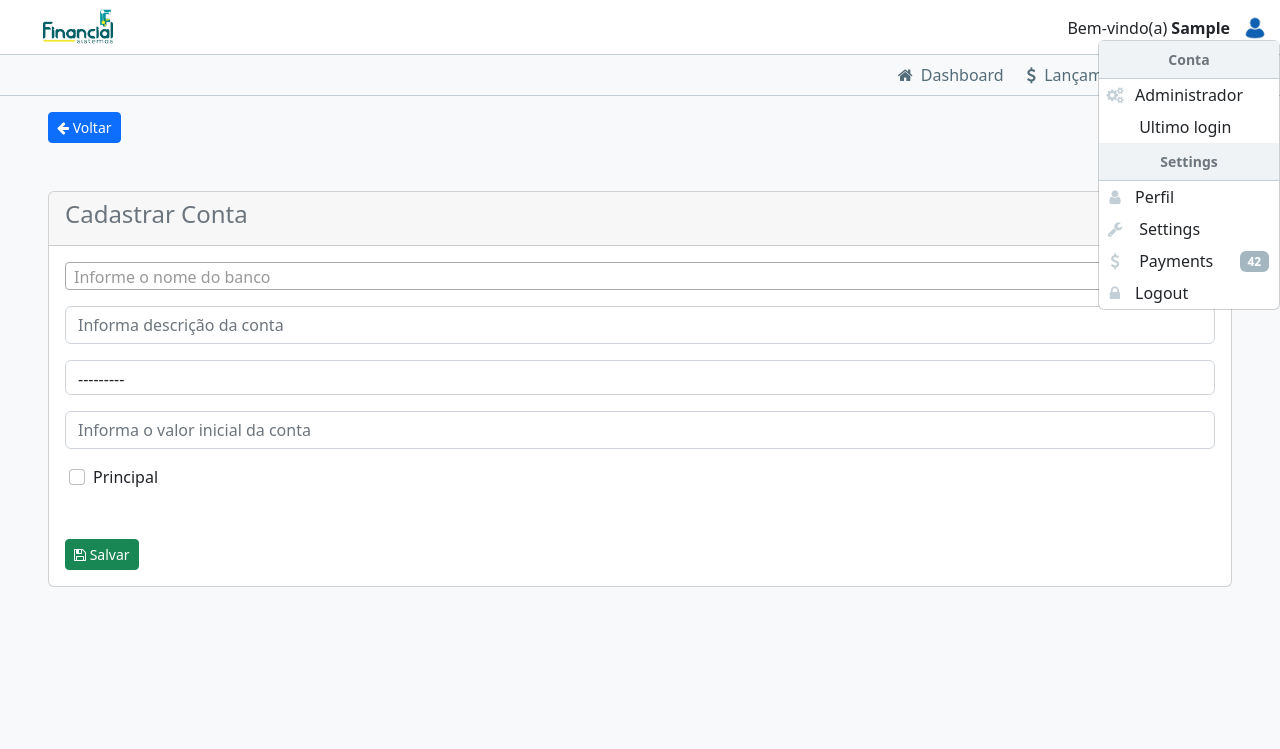
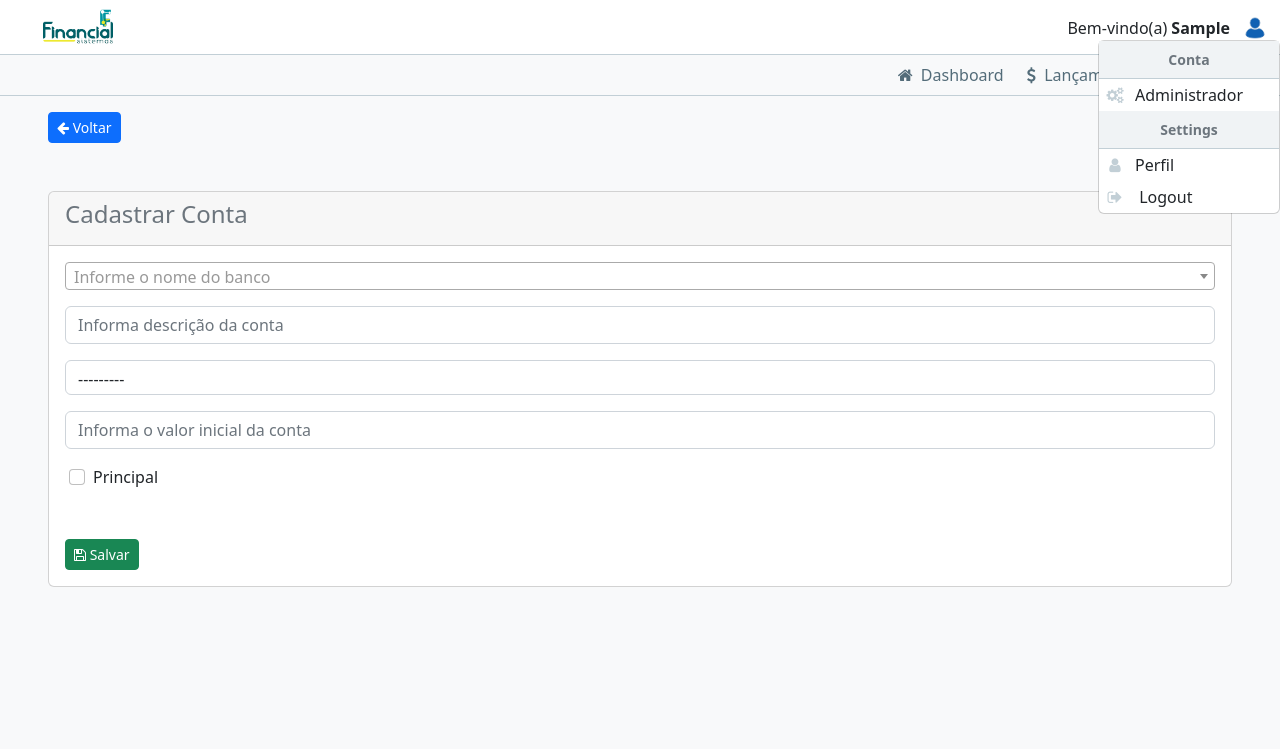
Before and after one commit to ciceroregis/FINANS, a Django app: page /create_bank_account in a window 1280 px wide, after a click that opens the changed part. Shown: the top 749 px of the page. Run offline with Django 5.2, Linux system fonts and the light colour scheme; the visitor is signed in with stand-in values (Sample User, id 1); parts of the project's set-up code (start-up, migrations or seed data) failed here and were passed over; some libraries are stand-ins or nearby versions.

Commit message:
correção do login e logout

```diff
--- a/core/settings.py
+++ b/core/settings.py
@@ -123,7 +123,7 @@
 STATICFILES_DIRS = (os.path.join(BASE_DIR, "static"),)
 MEDIA_URL = "/media/"
 
-LOGIN_REDIRECT_URL = reverse_lazy("core")
+LOGIN_REDIRECT_URL = reverse_lazy("home")
 LOGOUT_REDIRECT_URL = reverse_lazy("login")
 
 DEFAULT_AUTO_FIELD = 'django.db.models.AutoField'
--- a/registration/urls.py
+++ b/registration/urls.py
@@ -1,6 +1,6 @@
+from django.contrib.auth.views import LogoutView
 
 from django.contrib.auth import views as auth_views
-from django.contrib.auth.views import LogoutView
 from django.urls import path
 from core import settings
 
--- a/templates/base/navbar.html
+++ b/templates/base/navbar.html
@@ -26,15 +26,6 @@
                 <a class="dropdown-item" target="_blank" href="{% url 'admin:index' %}">
                     <i class="fa fa-gears"></i>Administrador
                 </a>
-                <a class="dropdown-item">
-                    <i class="fa fa-clock"></i>
-                    Ultimo login {{ user.last_login |date:"d/m/Y h:m" }}
-                </a>
-                {% else %}
-                <a class="dropdown-item">
-                    <i class="fa fa-clock"></i>
-                    Ultimo login {{ user.last_login |date:"d/m/Y h:m" }}
-                </a>
                 {% endif %}
                 <div class="dropdown-header text-center">
                     <strong>Settings</strong>
@@ -42,12 +33,14 @@
 
                 <a class="dropdown-item" href="{% url 'user_profile' %}">
                     <i class="fa fa-user"></i>Perfil</a>
-                <a class="dropdown-item" href="#">
-                    <i class="fa fa-wrench"></i> Settings</a>
-                <a class="dropdown-item" href="#">
-                    <i class="fa fa-usd"></i> Payments
-                    <span class="badge badge-secondary">42</span></a>
-                <a class="dropdown-item" href="{% url 'logout' %}"><i class="fa fa-lock"></i>Logout</a>
+
+
+                <form id="logout-form" method="post" action="{% url 'logout' %}" >
+                    {% csrf_token %}
+                    <a class="dropdown-item" href="{% url 'logout' %}" onclick="event.preventDefault(); document.getElementById('logout-form').submit();">
+                        <i class="fa fa-sign-out"></i> Logout
+                    </a>
+                </form>
             </div>
         </li>
     </ul>
```
